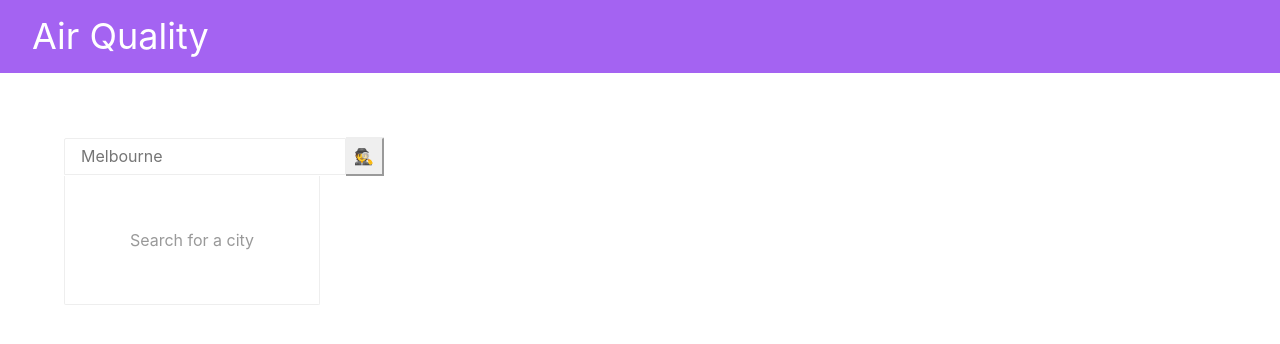
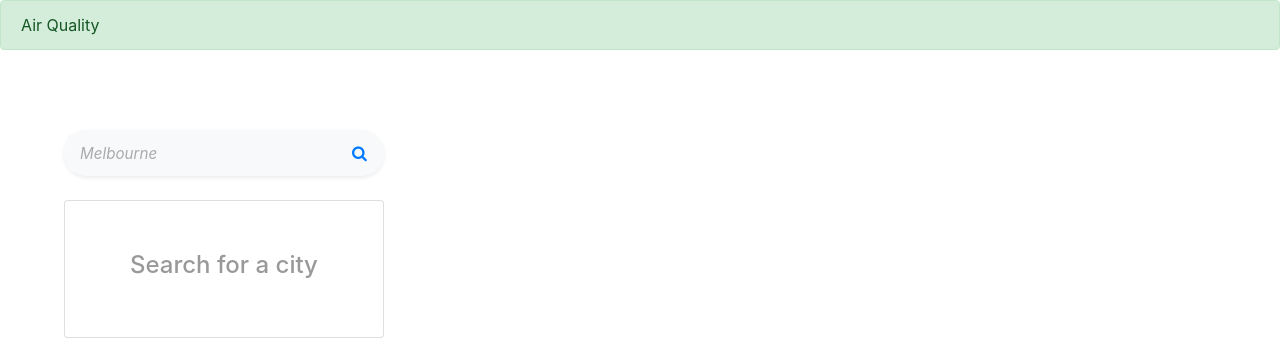
Before and after one commit to HadiModarres/web-coding-exercise-master, a React (Create React App) app: page / in a window 1280 px wide. Shown: the top 344 px of the page. Built offline with nearby package versions, Linux system fonts and the light colour scheme.

Commit message:
UI enhancements

```diff
--- a/public/index.html
+++ b/public/index.html
@@ -2,7 +2,12 @@
 <html lang="en">
   <head>
     <meta charset="utf-8" />
+    <link href="//maxcdn.bootstrapcdn.com/font-awesome/4.1.0/css/font-awesome.min.css" rel="stylesheet">
+
     <link rel="shortcut icon" href="%PUBLIC_URL%/favicon.ico" />
+    <script src="//cdnjs.cloudflare.com/ajax/libs/jquery/3.2.1/jquery.min.js"></script>
+    <link href="https://stackpath.bootstrapcdn.com/bootstrap/4.4.1/css/bootstrap.min.css" rel="stylesheet" integrity="sha384-Vkoo8x4CGsO3+Hhxv8T/Q5PaXtkKtu6ug5TOeNV6gBiFeWPGFN9MuhOf23Q9Ifjh" crossorigin="anonymous">
+    <script src="https://stackpath.bootstrapcdn.com/bootstrap/4.4.1/js/bootstrap.bundle.min.js" integrity="sha384-6khuMg9gaYr5AxOqhkVIODVIvm9ynTT5J4V1cfthmT+emCG6yVmEZsRHdxlotUnm" crossorigin="anonymous"></script>
     <meta name="viewport" content="width=device-width, initial-scale=1" />
     <meta name="theme-color" content="#000000" />
     <meta
--- a/src/Header.js
+++ b/src/Header.js
@@ -3,9 +3,9 @@ import React from 'react'
 class Header extends React.Component{
 
   render() {
-    return <header className="f2 pv3 ph4 bg-light-purple white flex-grow-0 flex-shrink-0">
-      {this.props.title}
-    </header>
+    return <nav className="alert alert-success">
+    {this.props.title}
+    </nav>
   }
 }
 
--- a/src/Search/SearchInput.js
+++ b/src/Search/SearchInput.js
@@ -10,45 +10,32 @@ class SearchInput extends React.Component {
 
   searchSubmitted(event) {
     event.preventDefault()
-    // fetch(
-    //   `http://api.waqi.info/search/?keyword=${search}&token=8d8e978e647d2b0a8c17c04ba331c0117cd06dc8`,
-    // )
-    //   .then(R.invoker(0, 'json'))
-    //   .then(R.prop('data'))
-    //   .then(setSearchData)
     this.props.searchSubmitted(this.state.query);
   }
 
   searchFieldChanged(event) {
-    // R.compose(
-    //   setSearch,
-    //   R.prop('value'),
-    //   R.prop('target'),
-    // )
-    console.log(event.target.value);
     this.setState({ query: event.target.value });
   }
 
   render() {
     return <form className="flex" onSubmit={this.searchSubmitted}>
-      <div className="w5 flex items-center">
+      <div className="input-group p-1 bg-light rounded rounded-pill shadow-sm mb-4">
         <input
-          type="text"
+          type="search"
           // value={search}
           placeholder="Melbourne"
           onChange={this.searchFieldChanged}
-          className="br1 br--top br--left ba b--light-gray ph3 pv2 flex-grow-1 flex-shrink-1"
+          className="form-control border-0 bg-light"
         />
-        <button
-          type="submit"
-          className="br1 bl-0 br--top br--right b--light-gray white pa2 right-0 flex-grow-0 flex-shrink-0"
-        >
-              <span role="img" aria-label="search">
-                🕵️
-              </span>
-        </button>
+        <div className="input-group-append">
+          <button id="button-addon1" type="submit" className="btn btn-link text-primary"><i
+  className="fa fa-search"/></button>
+        </div>
       </div>
+
+
     </form>
+
   }
 }
 
--- a/src/Search/SearchResults.js
+++ b/src/Search/SearchResults.js
@@ -2,18 +2,17 @@ import React from 'react'
 
 class SearchResults extends React.Component{
   render() {
-    return  <div className="br1 br--bottom flex flex-column w5 bb bl br b--light-gray border-box">
+    return  <div className="card">
       {(this.props.data && this.props.data.length>0) ? (
-        <div className="pv2">
+        <div className={"card-body"}>
           {this.props.data.map((searchResultObj,index) => (
-            <button
-              key={index}
-              className="pv2 ph3 flex-grow-0 flex-shrink-0 b-white ba-0 b--white tl w-100 border-box"
-              onClick={()=>this.props.searchResultClicked(searchResultObj)
-              }
-            >
-              {searchResultObj.station.name}
-            </button>
+            <div>
+              <span className="card-body">
+                {searchResultObj.station.name}
+              </span>
+              <button id="button-addon1" type="submit" className="btn"><i
+                className="fa fa-cloud"/></button>
+            </div>
           ))}
         </div>
       ) : (
--- a/src/index.css
+++ b/src/index.css
@@ -1,7 +1,18 @@
 body {
   margin: 0;
+
   font-family: -apple-system, BlinkMacSystemFont, avenir next, avenir,
     helvetica neue, helvetica, ubuntu, roboto, noto, segoe ui, arial, sans-serif;
   -webkit-font-smoothing: antialiased;
   -moz-osx-font-smoothing: grayscale;
 }
+
+.form-control:focus {
+  box-shadow: none;
+}
+
+.form-control::placeholder {
+  font-size: 0.95rem;
+  color: #aaa;
+  font-style: italic;
+}
```
